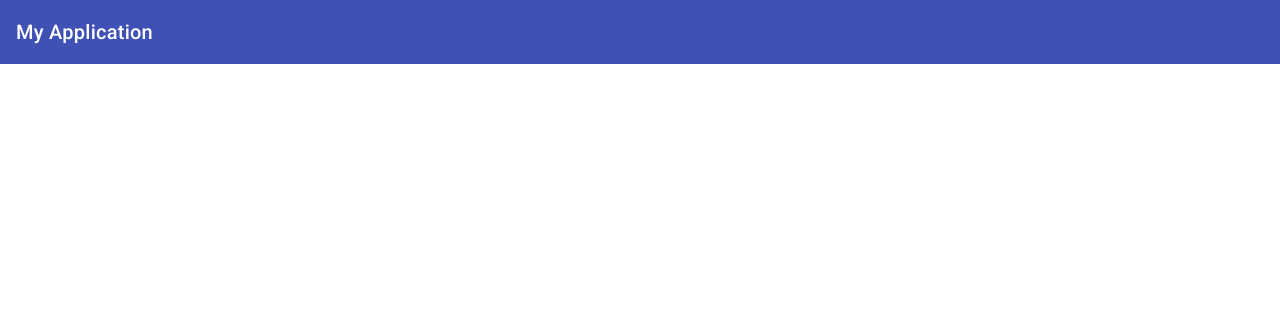
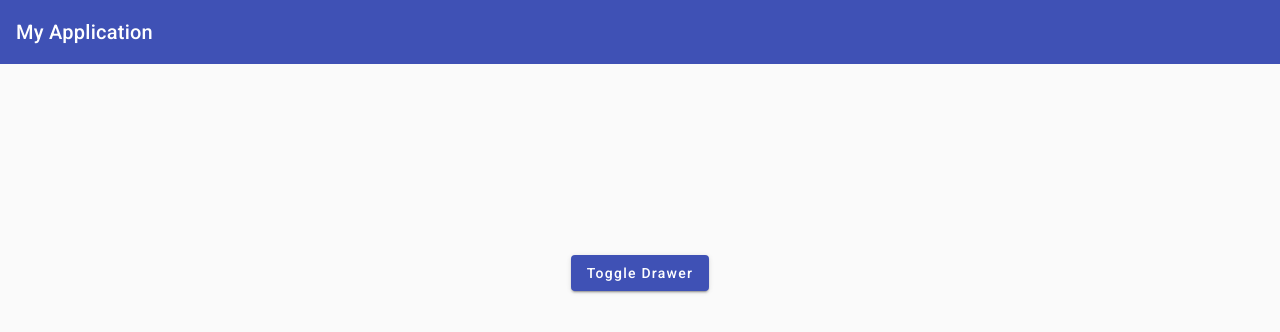
Before and after one commit to merlin-at-cgm/poc-mat-drawer-wrapper, an Angular app: page / in a window 1280 px wide. Shown: the top 332 px of the page. Built offline with nearby package versions, Linux system fonts and the light colour scheme.

Commit message:
use drawer

```diff
--- a/src/app/app.component.html
+++ b/src/app/app.component.html
@@ -2,4 +2,6 @@
   <mat-toolbar color="primary">
     <span>My Application</span>
   </mat-toolbar>
+
+  <app-consumer-child></app-consumer-child>
 </app-drawer-host>
--- a/src/app/app.module.ts
+++ b/src/app/app.module.ts
@@ -2,20 +2,24 @@ import { NgModule } from '@angular/core';
 import { MatToolbarModule } from '@angular/material/toolbar';
 import { BrowserModule } from '@angular/platform-browser';
 import { BrowserAnimationsModule } from '@angular/platform-browser/animations';
+import { MatButtonModule } from '@angular/material/button'
 
 import { AppRoutingModule } from './app-routing.module';
 import { AppComponent } from './app.component';
 import { DrawerModule } from './drawer/drawer.module';
+import { ConsumerChildComponent } from './consumer-child/consumer-child.component';
 
 @NgModule({
   declarations: [
-    AppComponent
+    AppComponent,
+    ConsumerChildComponent
   ],
   imports: [
     BrowserModule,
     AppRoutingModule,
     BrowserAnimationsModule,
     DrawerModule,
+    MatButtonModule,
     MatToolbarModule,
   ],
   providers: [],
--- /dev/null
+++ b/src/app/consumer-child/consumer-child.component.html
@@ -0,0 +1,6 @@
+<button mat-raised-button color="primary" (click)="drawer.toggle()">Toggle Drawer</button>
+
+<app-drawer #drawer>
+  <p>Here's some drawer content 🎉</p>
+
+</app-drawer>
--- /dev/null
+++ b/src/app/consumer-child/consumer-child.component.scss
@@ -0,0 +1,12 @@
+:host {
+  height: 100%;
+
+  display: grid;
+  align-items: center;
+  justify-items: center;
+
+}
+
+p {
+  padding: 40px;
+}
--- a/src/app/drawer/drawer-host/drawer-host.component.scss
+++ b/src/app/drawer/drawer-host/drawer-host.component.scss
@@ -0,0 +1,3 @@
+mat-drawer-container {
+  height: 100%;
+}
--- a/src/app/drawer/drawer-host/drawer-host.component.ts
+++ b/src/app/drawer/drawer-host/drawer-host.component.ts
@@ -1,4 +1,4 @@
-import { Component, TemplateRef, ViewChild } from '@angular/core';
+import { ChangeDetectorRef, Component, TemplateRef, ViewChild } from '@angular/core';
 import { MatDrawer } from '@angular/material/sidenav';
 import { BehaviorSubject } from 'rxjs';
 
@@ -6,19 +6,17 @@ import { BehaviorSubject } from 'rxjs';
   selector: 'app-drawer-host',
   templateUrl: './drawer-host.component.html',
   styleUrls: ['./drawer-host.component.scss'],
-  providers: [{
-    provide: DrawerHostComponent,
-    useExisting: DrawerHostComponent,
-  }]
 })
 export class DrawerHostComponent {
+  @ViewChild('drawer') drawer: MatDrawer | undefined;
 
   drawerTemplate$ = new BehaviorSubject<TemplateRef<HTMLElement> | null>(null);
 
-  @ViewChild('drawer') drawer: MatDrawer | undefined;
+  constructor(private cd: ChangeDetectorRef) { }
 
   setTemplate(template: TemplateRef<HTMLElement>): void {
     this.drawerTemplate$.next(template);
+    this.cd.detectChanges();
   }
 
   toggle(): void {
--- a/src/app/drawer/drawer/drawer.component.ts
+++ b/src/app/drawer/drawer/drawer.component.ts
@@ -8,6 +8,8 @@ import { DrawerHostComponent } from '../drawer-host/drawer-host.component';
 })
 export class DrawerComponent implements AfterViewInit{
 
+
+  // drawerHost: DrawerHostComponent | undefined;
   constructor(private drawerHost: DrawerHostComponent) { }
 
   @ViewChild('drawerTemplate', {static: true}) drawerTemplate: TemplateRef<HTMLElement> | undefined;
@@ -17,10 +19,10 @@ export class DrawerComponent implements AfterViewInit{
       return;
     }
 
-    this.drawerHost.setTemplate(this.drawerTemplate);
+    this.drawerHost?.setTemplate(this.drawerTemplate);
   }
 
   toggle(): void{
-    this.drawerHost.toggle();
+    this.drawerHost?.toggle();
   }
 }
```
Also changed, not shown: src/app/consumer-child/consumer-child.component.ts (added, +10 -0 lines), 1 other file (tests, documents, lock files or other folders).
